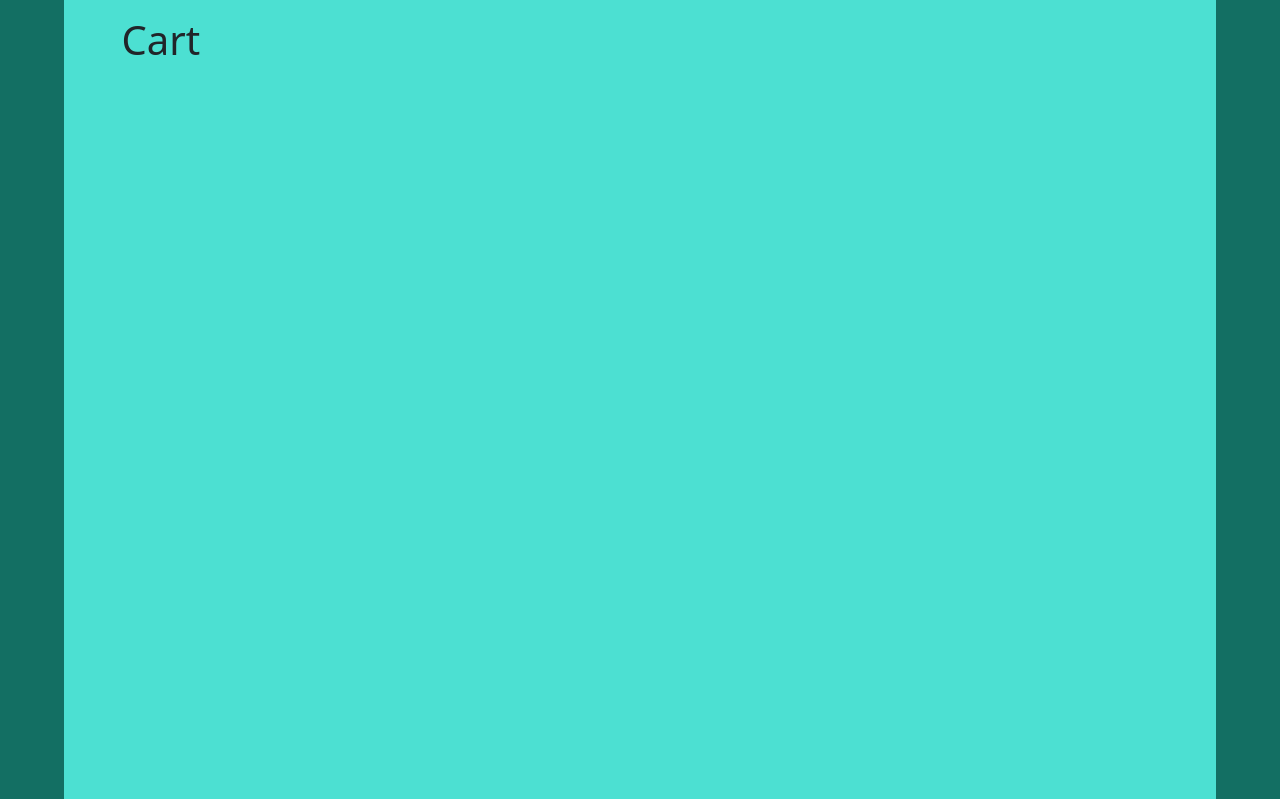
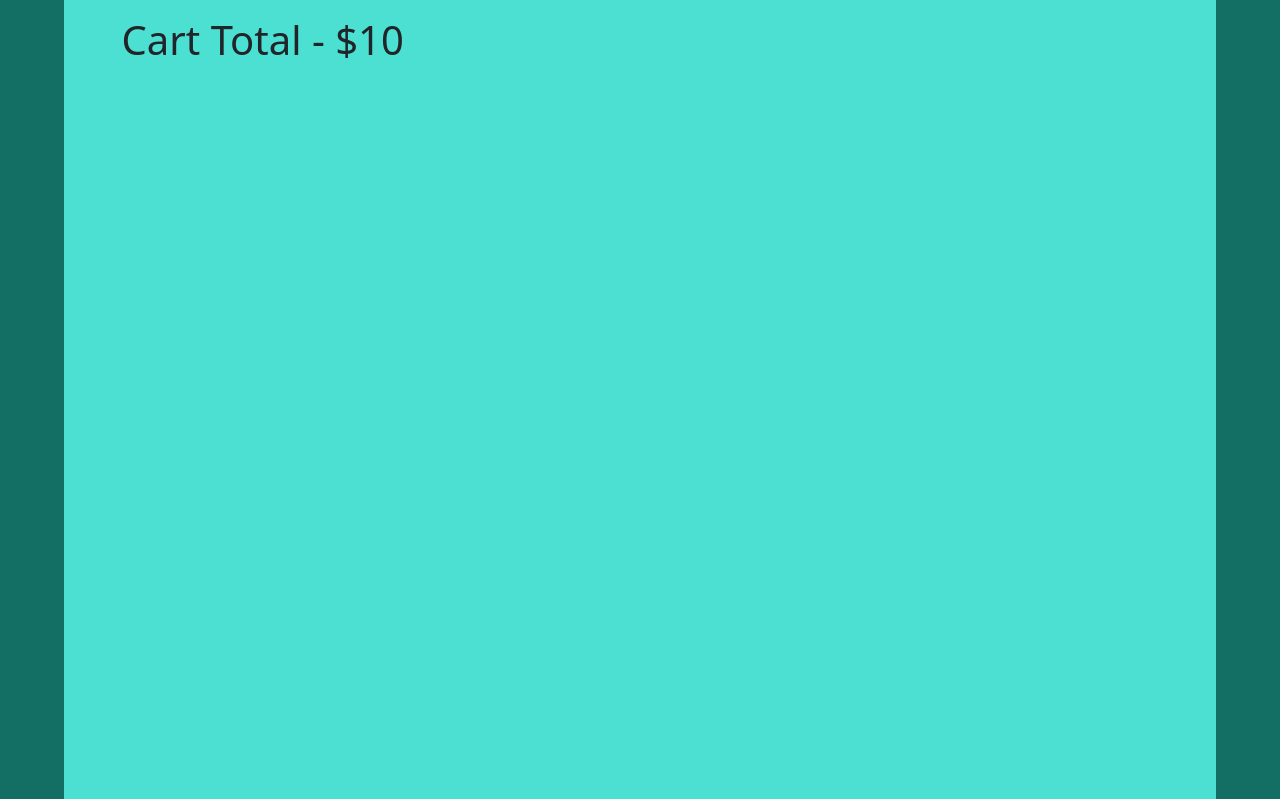
Before and after one commit to x13xDread/CSET-180-project, a Flask app: template templates/cart.html in a window 1280 px wide. Shown: the part 128-927 px from the top of the page. Run offline with Flask 3, Linux system fonts and the light colour scheme; the template is opened without the code that fills it: most values are stand-ins (such as "Sample title", 1, 10 or a date in 2020).

Commit message:
working total on cart page

```diff
--- a/main.py
+++ b/main.py
@@ -104,7 +104,14 @@ def cart():
         print(session['cart'])
     products = conn.execute(text('Select * from products;')).fetchall()
     vendors = conn.execute(text('Select name, email from users where type="vendor";')).fetchall()
-    return render_template('cart.html',products=products,vendors=vendors)
+    current_total = 0
+
+    for item in session['cart']:
+        for product in products:
+            if int(item) == product[1]:
+                current_total = round(current_total + (product[-1]*session['cart'][item]),2)
+
+    return render_template('cart.html',products=products,vendors=vendors,current_total=current_total)
 
 @app.route('/checkout')
 @login_required
--- a/templates/cart.html
+++ b/templates/cart.html
@@ -12,18 +12,7 @@
     }
     console.log(cart)
 
-
-    function cart_item_total(){
-        sum = 0;
-        if(cart != null){
-            keys = Object.keys(cart)
-            for(var x = 0; x < keys.length; x++){
-                sum += Number(cart[keys[x]])
-            }
-        }
-        return sum
-    }
-    function add_to_cart(id){
+    function add_to_cart(id,price){
         if(cart == {} || cart[id] == null){
             cart[id] = 1
         }
@@ -41,8 +30,12 @@
             dataType: 'json'
         });
         document.getElementById(id).innerHTML=cart[id]
+        total = Number(document.getElementById("total").innerHTML)
+        total += price
+        total = Math.round((total + Number.EPSILON) * 100) / 100
+        document.getElementById("total").innerHTML = total
     }
-    function remove_from_cart(id){
+    function remove_from_cart(id,price){
         if(cart == {} || cart[id] == null || cart[id] < 1){
             return 0
         }
@@ -60,12 +53,16 @@
             dataType: 'json'
         });
         document.getElementById(id).innerHTML=cart[id]
+        total = Number(document.getElementById("total").innerHTML)
+        total -= price
+        total = Math.round((total + Number.EPSILON) * 100) / 100
+        document.getElementById("total").innerHTML = total
     }
 </script>
 
 <div class="main">
     <div class="top">
-        <h1>Cart</h1>
+        <h1>Cart Total - $<span id="total">{{current_total}}</span></h1>
             {% for item in session['cart'] %}
             <div class="border">
                 {% for product in products %}
@@ -82,9 +79,9 @@
                         <h3 id='product-price'>{{ product['price'] }}</h3>
                         <img id = 'product-image' src="" alt="">
                         <h5>
-                            <button onclick="add_to_cart({{item}})"class="btn btn-success">+</button>&nbsp;
+                            <button onclick="add_to_cart({{item}},{{ product['price'] }})"class="btn btn-success">+</button>&nbsp;
                             <span id="{{item}}">{{session['cart'][item]}}</span>&nbsp;
-                            <button onclick="remove_from_cart({{item}})" class="btn btn-danger">-</button>
+                            <button onclick="remove_from_cart({{item}},{{ product['price'] }})" class="btn btn-danger">-</button>
                         </h5>
                     {% endif %}
                 {% endfor %}
```
